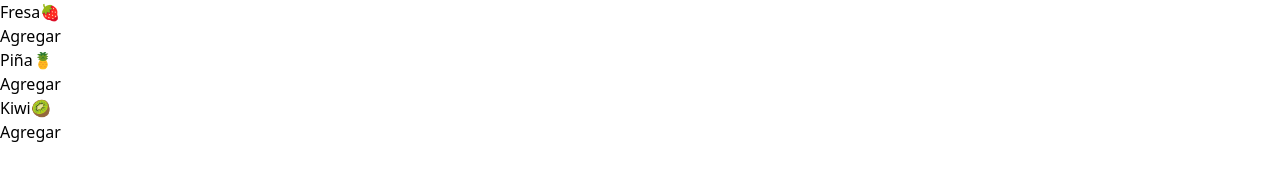
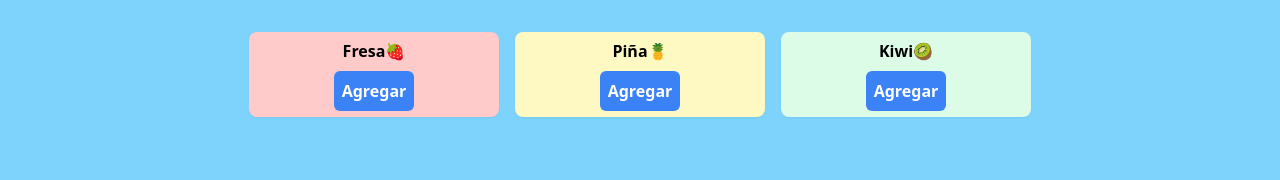
Before and after one commit to juanmi15/agregar-item, a website: page index.html in a window 1280 px wide. Drawn offline with nearby package versions, Linux system fonts and the light colour scheme; files that its build step writes are made by us from their sources.

Commit message:
codigo arreglado

```diff
--- /dev/null
+++ b/css/input.css
@@ -0,0 +1,3 @@
+@tailwind base;
+@tailwind components;
+@tailwind utilities;
--- a/index.html
+++ b/index.html
@@ -5,7 +5,7 @@
     <meta http-equiv="X-UA-Compatible" content="IE=edge">
     <meta name="viewport" content="width=device-width, initial-scale=1.0">
     <title>Document</title>
-    <link rel="stylesheet" href="./output.css">
+    <link rel="stylesheet" href="./dist/output.css">
 </head>
 <body class="bg-sky-300">
 
--- a/package.json
+++ b/package.json
@@ -5,7 +5,7 @@
   "main": "index.js",
   "scripts": {
     "test": "echo \"Error: no test specified\" && exit 1",
-    "watch":"tailwindcss -i ./input.css -o ./output.css --watch"
+    "watch": "tailwindcss -i ./css/input.css -o ./dist/output.css --watch"
   },
   "repository": {
     "type": "git",
--- a/tailwind.config.js
+++ b/tailwind.config.js
@@ -1,6 +1,6 @@
 /** @type {import('tailwindcss').Config} */
 module.exports = {
-  content: ["./public/**/*.{html,js}"],
+  content: ["*.{html,js}"],
   theme: {
     extend: {},
   },
```
Also changed, not shown: output.css (deleted).
